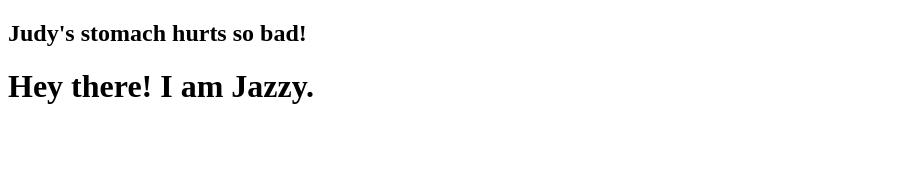
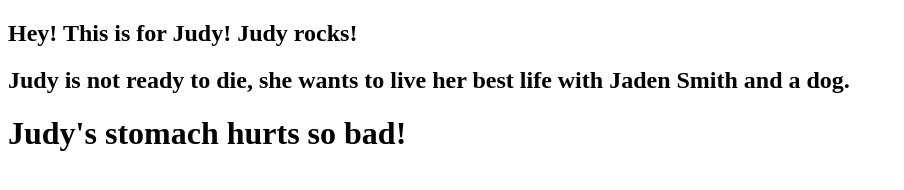
Before and after one commit to snazzafrass/snazzafrass.github.io, a plain HTML site: page index.html in a window 1280 px wide. Shown: the whole page, without its empty margins (0-904 px from the left). Drawn offline with Linux system fonts and the light colour scheme.

Commit message:
Update index.html

```diff
--- a/index.html
+++ b/index.html
@@ -8,9 +8,10 @@
 <title> JUDY! JUDY!</title>
 
 </head>
-<h2> Judy's stomach hurts so bad!<h2>
-<body>
-<h1> Hey there! I am Jazzy.</h1>
+<h2> Hey! This is for Judy! Judy rocks!<h2>
+<body> Judy is not ready to die, she wants to live her best life with Jaden Smith and a dog.
+<h1> Judy's stomach hurts so bad!</h1>
+
 </body>
 
 </html>
```
